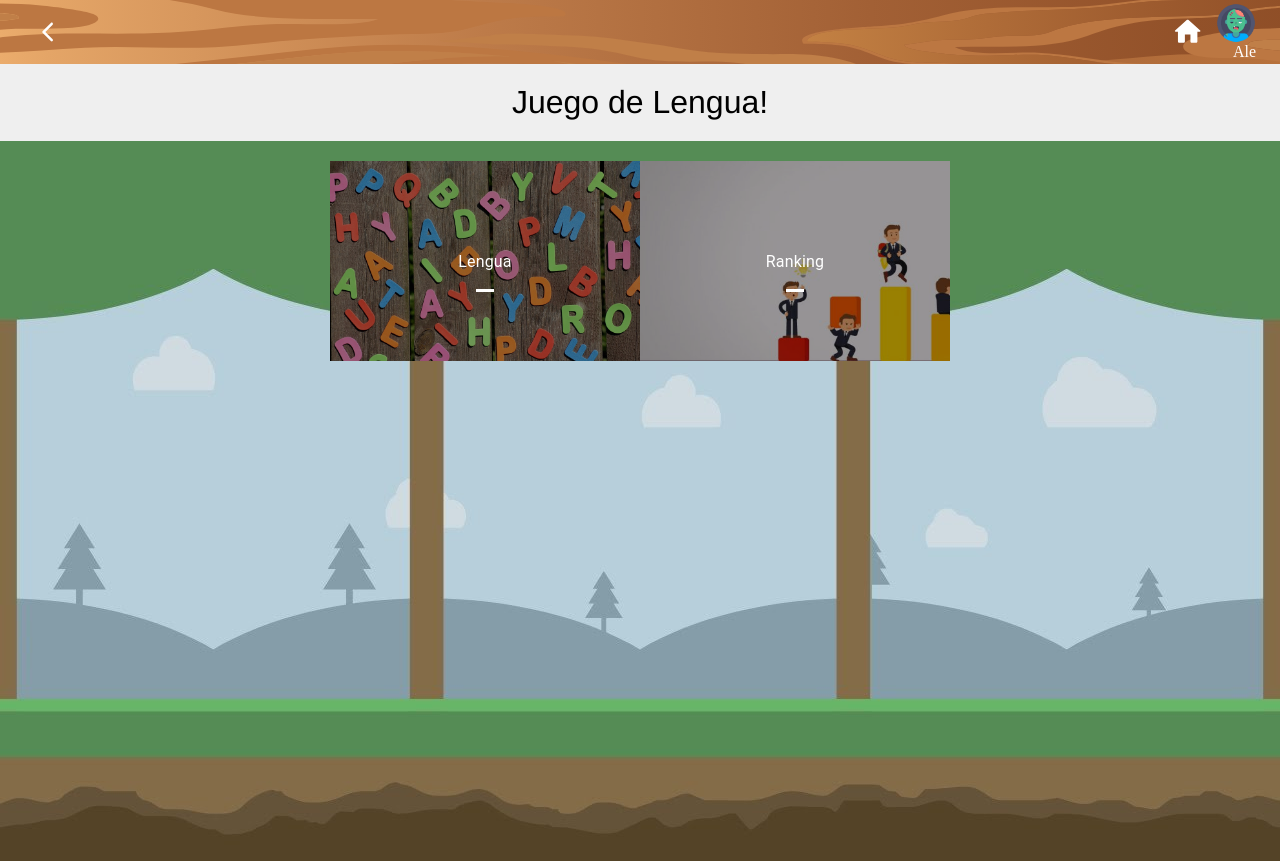
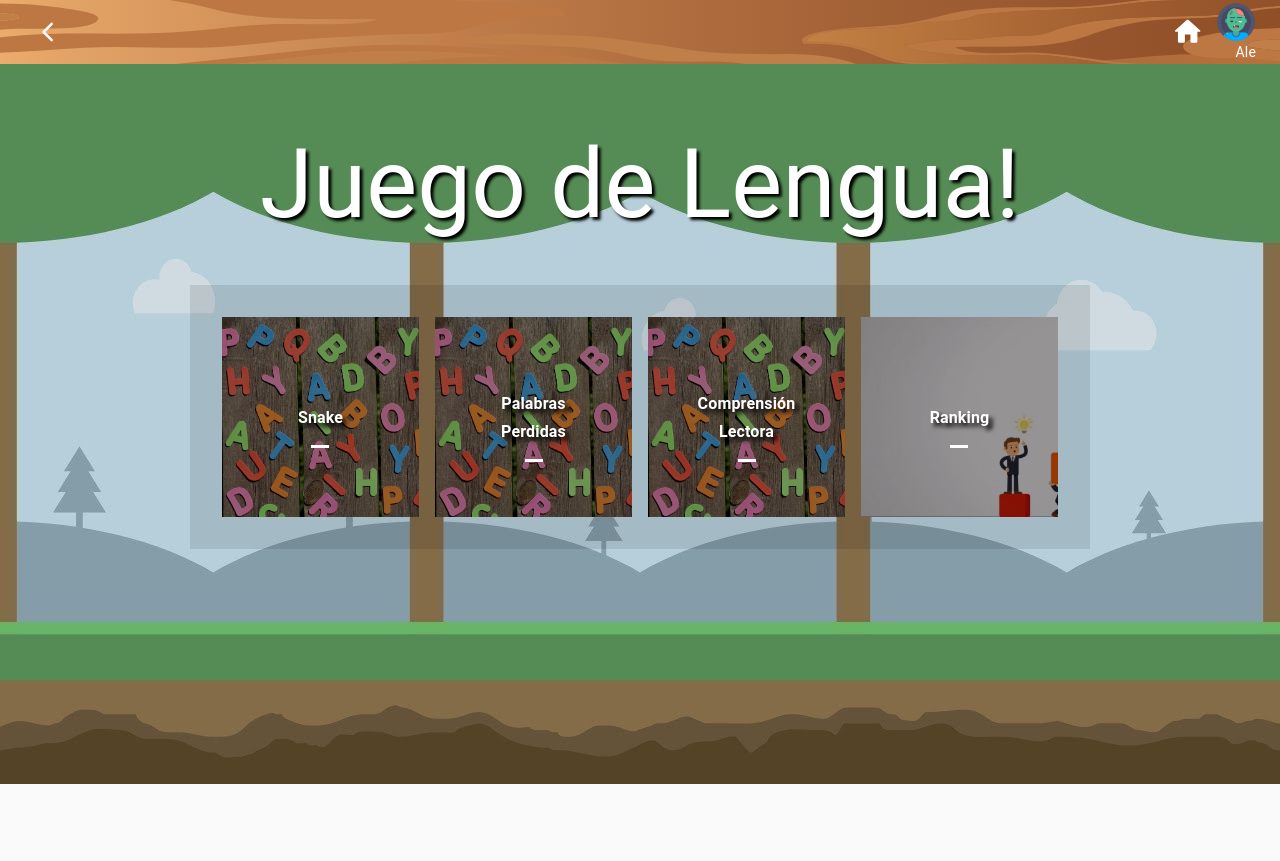
Before and after one commit to buscoma/lenguag1, a React (Create React App) app: page /landing_page in a window 1280 px wide. After the commit the page ends 800 px from the top, so only its background shows below. Built offline with nearby package versions, Linux system fonts and the light colour scheme; no server answers; sample sign-in values are in the browser's storage; a web font is replaced by a local one.

Commit message:
landing_page

```diff
--- a/src/Components/DobleBoton.js
+++ b/src/Components/DobleBoton.js
@@ -2,21 +2,34 @@ import React from 'react';
 import { makeStyles } from '@material-ui/core/styles';
 import ButtonBase from '@material-ui/core/ButtonBase';
 import Typography from '@material-ui/core/Typography';
-import lenguaImg from '../Images/abc.jpg';
-import mathImg from '../Images/math.jpg';
-import rankingImg from '../Images/ranking.jpg';
+import {Abc, Ranking} from '../Images';
+import Grid from '@material-ui/core/Grid';
+import Container from '@material-ui/core/Container';
+import {ContainerCenter, TitleH3,TextWhiteShadow, TextBold} from '../css/BaseStyle';
 
 const images = [
     {
-        url: lenguaImg,
-        title: 'Lengua',
-        width: '25%',
+        url: Abc,
+        title: 'Snake',
+        width: '100%',
         href: '/leng_game_one'
     },
     {
-        url: rankingImg,
+        url: Abc,
+        title: 'Palabras Perdidas',
+        width: '100%',
+        href: '/palabras_perdidas'
+    },
+    {
+        url: Abc,
+        title: 'Comprensión Lectora',
+        width: '100%',
+        href: '/comprension_lectora'
+    },
+    {
+        url: Ranking,
         title: 'Ranking',
-        width: '25%',
+        width: '100%',
         href: '/ranking_page'
     },
 ];
@@ -25,13 +38,16 @@ const useStyles = makeStyles((theme) => ({
     root: {
         verticalAlign: 'center'
     },
-
+    ContainerCenter,
+    TitleH3,
+    TextBold,
+    TextWhiteShadow,
     image: {
         position: 'relative',
         height: 200,
         [theme.breakpoints.down('xs')]: {
             width: '100% !important', // Overrides inline-style
-            height: 50,
+            height: 100,
         },
         '&:hover, &$focusVisible': {
             zIndex: 1,
@@ -105,8 +121,10 @@ export default function DobleBoton() {
     const classes = useStyles();
 
     return (
-        <div className={classes.root}>
+        <Container className={classes.ContainerCenter}>
+            <Grid container spacing={2}  alignItems="center" >
                 {images.map((image) => (
+                    <Grid item xs={12} md={3}  >
                         <ButtonBase
                             focusRipple
                             key={image.title}
@@ -126,15 +144,16 @@ export default function DobleBoton() {
                                     component="span"
                                     variant="subtitle1"
                                     color="inherit"
-                            className={classes.imageTitle}
+                                    className={classes.imageTitle + " "+ classes.TitleH2 + " " + classes.TextBold + " " + classes.TextWhiteShadow}
                                 >
                                     {image.title}
                                     <span className={classes.imageMarked} />
                                 </Typography>
                             </span>
                         </ButtonBase>
+                    </Grid>
                 ))}
-
-        </div>
+            </Grid>
+        </Container>
     );
 }
--- a/src/Containers/LandingPage.js
+++ b/src/Containers/LandingPage.js
@@ -1,33 +1,31 @@
 import React from 'react';
 import '../css/LandingPage.css';
-
+import { makeStyles } from '@material-ui/core/styles';
+import CssBaseline from '@material-ui/core/CssBaseline';
 //Importar componentes//
 import DobleBoton from '../Components/DobleBoton.js';
 import NavBar from '../Components/NavBar.js';
+import {TitleH1, ContainerCenter} from '../css/BaseStyle';
 
-// import RankingList from '../Components/RankingList.js';
 
-function LandingPage() {
+const useStyles = makeStyles({
+    TitleH1,
 
+  });
+
+
+export default function LandingPage() {
     let user = {Name: "Ale" }
-
+    const classes = useStyles();
     return (
-        <div>
+        <div >
+            <CssBaseline />
             <NavBar User={user}/>
-            <div className="LenguaMatica"> Juego de Lengua!</div>
 
             <div className="mainBox">
+            <div className={classes.TitleH1}> Juego de Lengua!</div>
                 <DobleBoton />
-
-
             </div>
-
-            { /*
-            <h1> Ranking: </h1>
-            <RankingList />
-            */ }
         </div>
     );
 }
-
-export default LandingPage;
```
Lines whose indentation alone changed are shown as unchanged.
